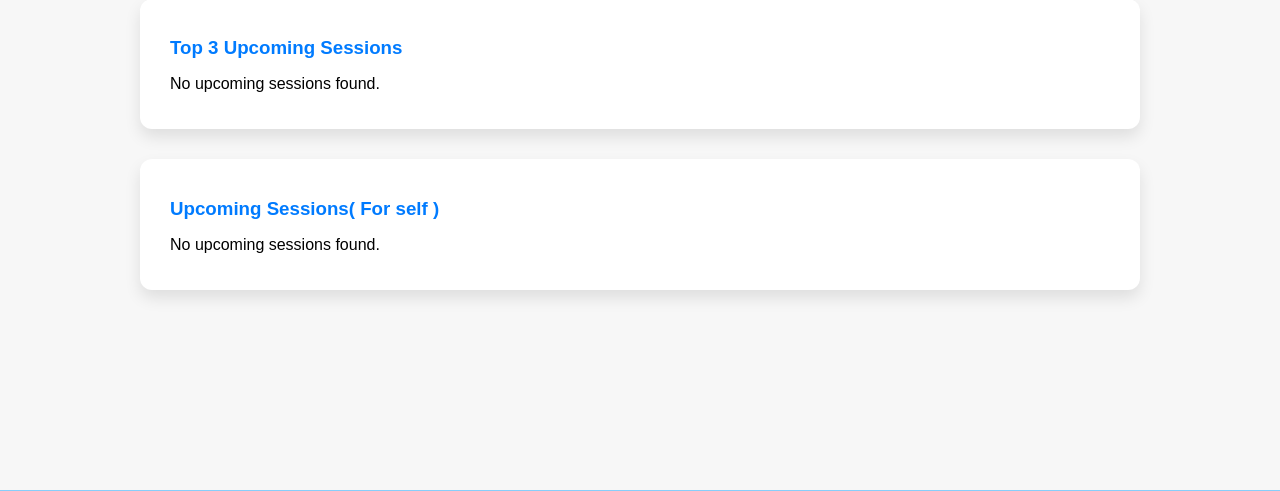
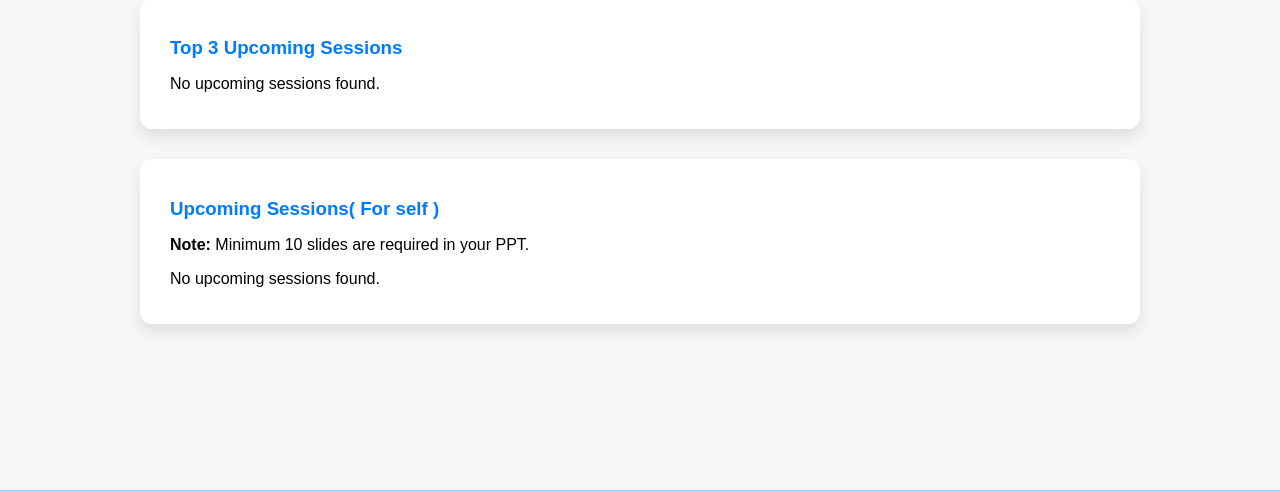
Before and after one commit to ashishkekan/session-management, a Django app: template management/templates/session/home.html in a window 1280 px wide. Shown: the part 254-745 px from the top of the page. Run offline with Django 4.2, Linux system fonts and the light colour scheme; the template is opened without the code that fills it, so the values that code supplies are empty.

Commit message:
Add note

```diff
--- a/management/templates/session/home.html
+++ b/management/templates/session/home.html
@@ -121,6 +121,7 @@
 
         <div class="card">
             <h3>Upcoming Sessions( For self )</h3>
+            <p><strong>Note:</strong> Minimum 10 slides are required in your PPT.</p>
             {% if upcoming_sessions %}
                 <ul class="session-list">
                     {% for session in upcoming_sessions %}
```
